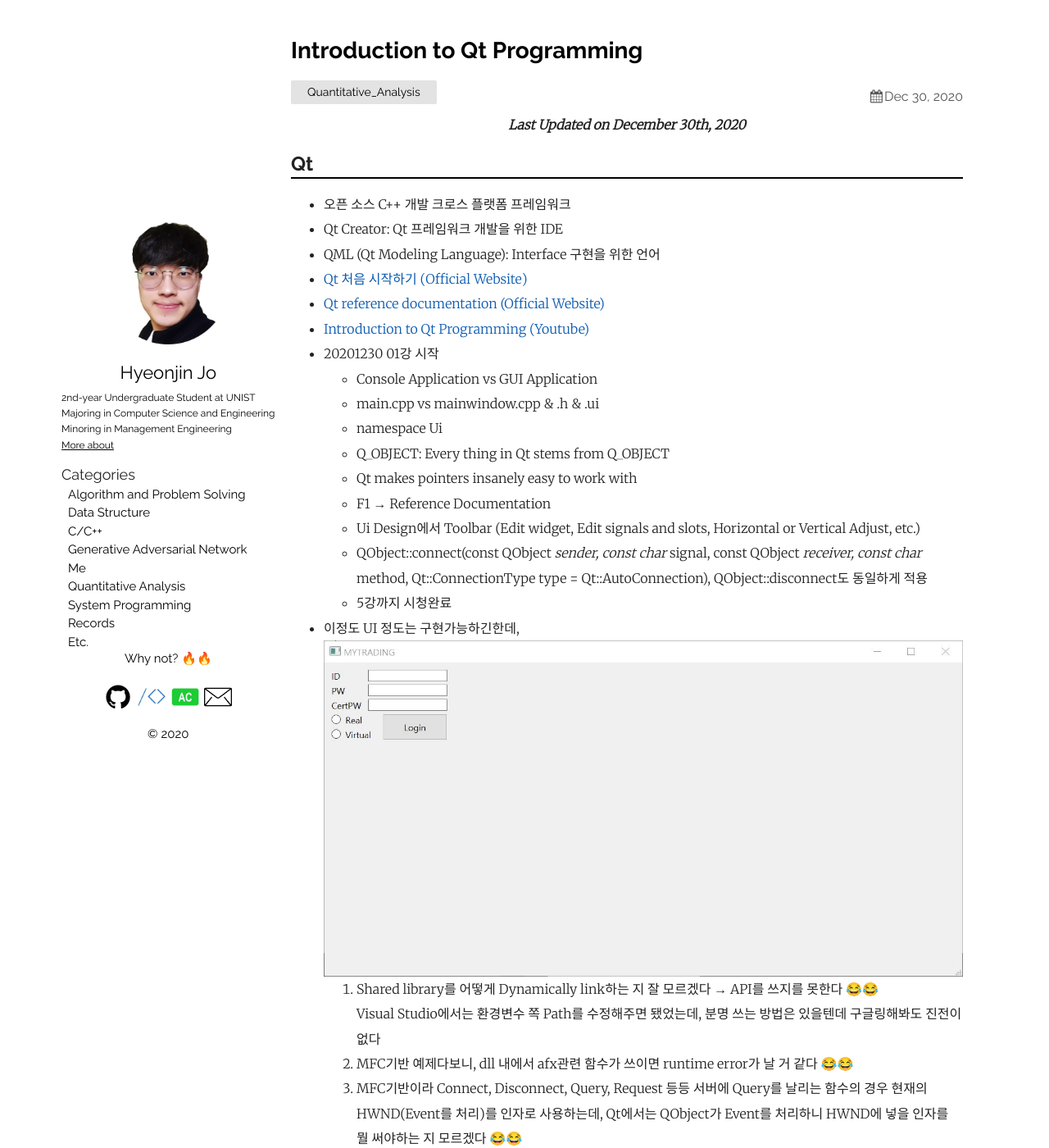
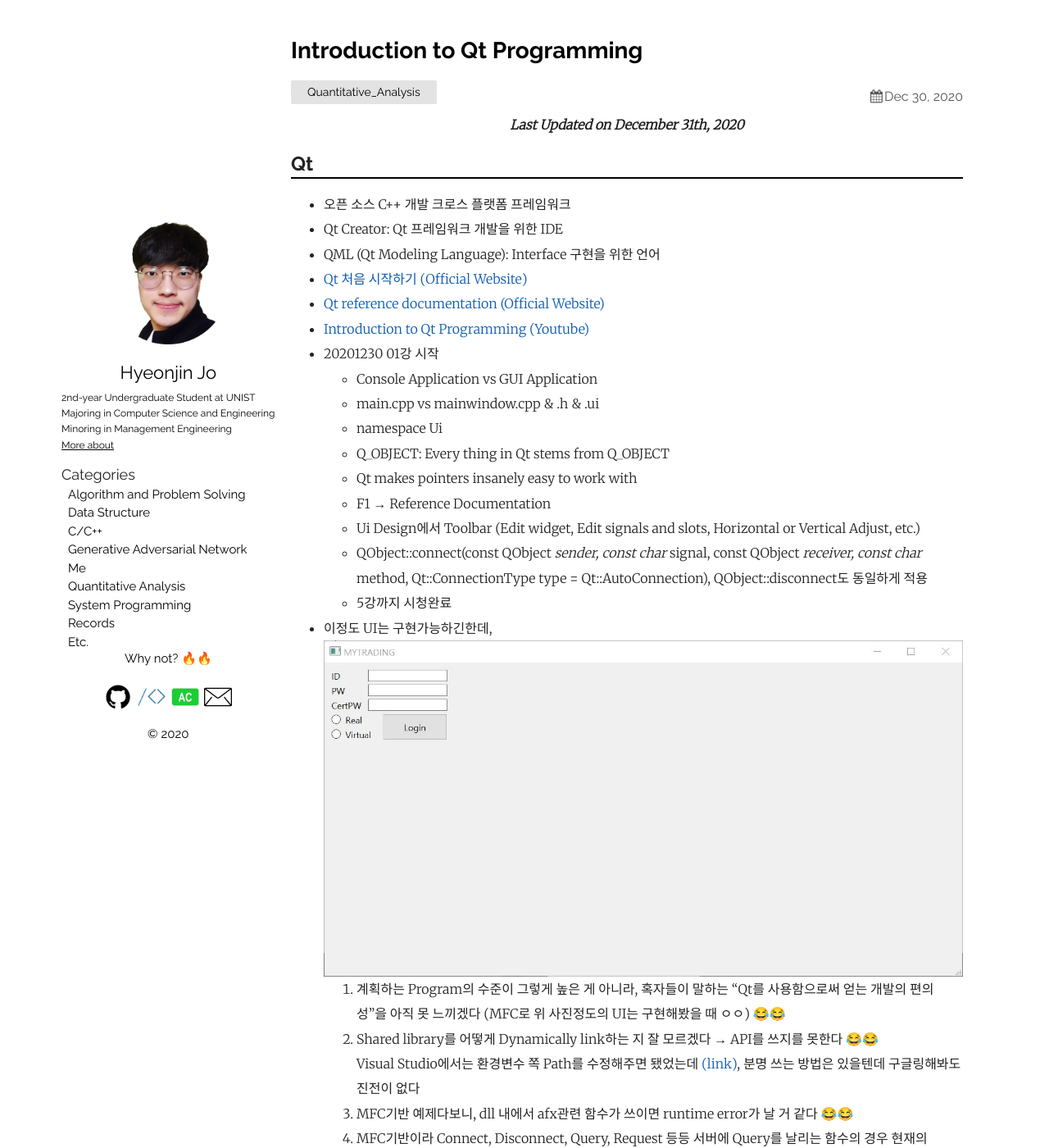
Before and after one commit to thinkin9/thinkin9.github.io, a Jekyll site: the page built from _posts/2020-12-30-Introduction_to_Qt_Programming.markdown, in a window 1280 px wide and 1400 px high. Shown: the whole window at 82% size. Built offline with Jekyll 4.4.1, drawn with Linux system fonts in a browser that asks for light colours.

Commit message:
20210101

```diff
--- a/_posts/2020-12-30-Introduction_to_Qt_Programming.markdown
+++ b/_posts/2020-12-30-Introduction_to_Qt_Programming.markdown
@@ -5,7 +5,7 @@ date:   2020-12-30 12:00:00 +0900
 categories: Quantitative_Analysis
 ---
 
-<div style="text-align: center"><i><b>Last Updated on December 30th, 2020</b></i></div>
+<div style="text-align: center"><i><b>Last Updated on December 31th, 2020</b></i></div>
 
 ## Qt
 <hr style="height: 2px; border:none; margin-top: -1em; margin-bottom:0.5em; padding: 0; background:black">
@@ -26,12 +26,13 @@ categories: Quantitative_Analysis
     * Ui Design에서 Toolbar (Edit widget, Edit signals and slots, Horizontal or Vertical Adjust, etc.)
     * QObject::connect(const QObject *sender, const char* signal, const QObject *receiver, const char* method, Qt::ConnectionType type = Qt::AutoConnection), QObject::disconnect도 동일하게 적용
     * 5강까지 시청완료
-* 이정도 UI 정도는 구현가능하긴한데,
+* 이정도 UI는 구현가능하긴한데,
     <img src="/img/example_qt.JPG">
-1. Shared library를 어떻게 Dynamically link하는 지 잘 모르겠다 &rarr; API를 쓰지를 못한다 &#128514;&#128514;
-Visual Studio에서는 환경변수 쪽 Path를 수정해주면 됐었는데, 분명 쓰는 방법은 있을텐데 구글링해봐도 진전이 없다
-2. MFC기반 예제다보니, dll 내에서 afx관련 함수가 쓰이면 runtime error가 날 거 같다 &#128514;&#128514;
-3. MFC기반이라 Connect, Disconnect, Query, Request 등등 서버에 Query를 날리는 함수의 경우 현재의 HWND(Event를 처리)를 인자로 사용하는데, Qt에서는 QObject가 Event를 처리하니 HWND에 넣을 인자를 뭘 써야하는 지 모르겠다 &#128514;&#128514;
+1. 계획하는 Program의 수준이 그렇게 높은 게 아니라, 혹자들이 말하는 "Qt를 사용함으로써 얻는 개발의 편의성"을 아직 못 느끼겠다 (MFC로 위 사진정도의 UI는 구현해봤을 때 ㅇㅇ) &#128514;&#128514;
+2. Shared library를 어떻게 Dynamically link하는 지 잘 모르겠다 &rarr; API를 쓰지를 못한다 &#128514;&#128514;
+Visual Studio에서는 환경변수 쪽 Path를 수정해주면 됐었는데 [(link)](https://m.blog.naver.com/PostView.nhn?blogId=sharonichoya&logNo=220817543315&proxyReferer=https:%2F%2Fwww.google.com%2F), 분명 쓰는 방법은 있을텐데 구글링해봐도 진전이 없다
+3. MFC기반 예제다보니, dll 내에서 afx관련 함수가 쓰이면 runtime error가 날 거 같다 &#128514;&#128514;
+4. MFC기반이라 Connect, Disconnect, Query, Request 등등 서버에 Query를 날리는 함수의 경우 현재의 HWND(Event를 처리)를 인자로 사용하는데, Qt에서는 QObject가 Event를 처리하니 HWND에 넣을 인자를 뭘 써야하는 지 모르겠다 &#128514;&#128514;
 HWND를 정의하자니 비효율적인 거 같고, Reference Documentation에서 QObject member function 찾아봐도 마땅한 대안을 찾지 못하겠고
-4. 굳이 Qt를 써야하는 이유를 누군가가 묻는다면, 대답할 말이 없다 &#128514;&#128514;
+5. 굳이 Qt를 써야하는 이유를 누군가가 묻는다면, 대답할 말이 없다 &#128514;&#128514;
 &rarr; MFC를 기반으로 Dialog를 수정하면서 개발해보자 &#128293;&#128293;
```
Also changed, not shown: _posts/2021-01-01-MFC_Development_Footprint.markdown (added, +27 -0 lines), img/MFC_idle.JPG (added), img/MFC_real.JPG (added), img/MFC_virtual.JPG (added).
